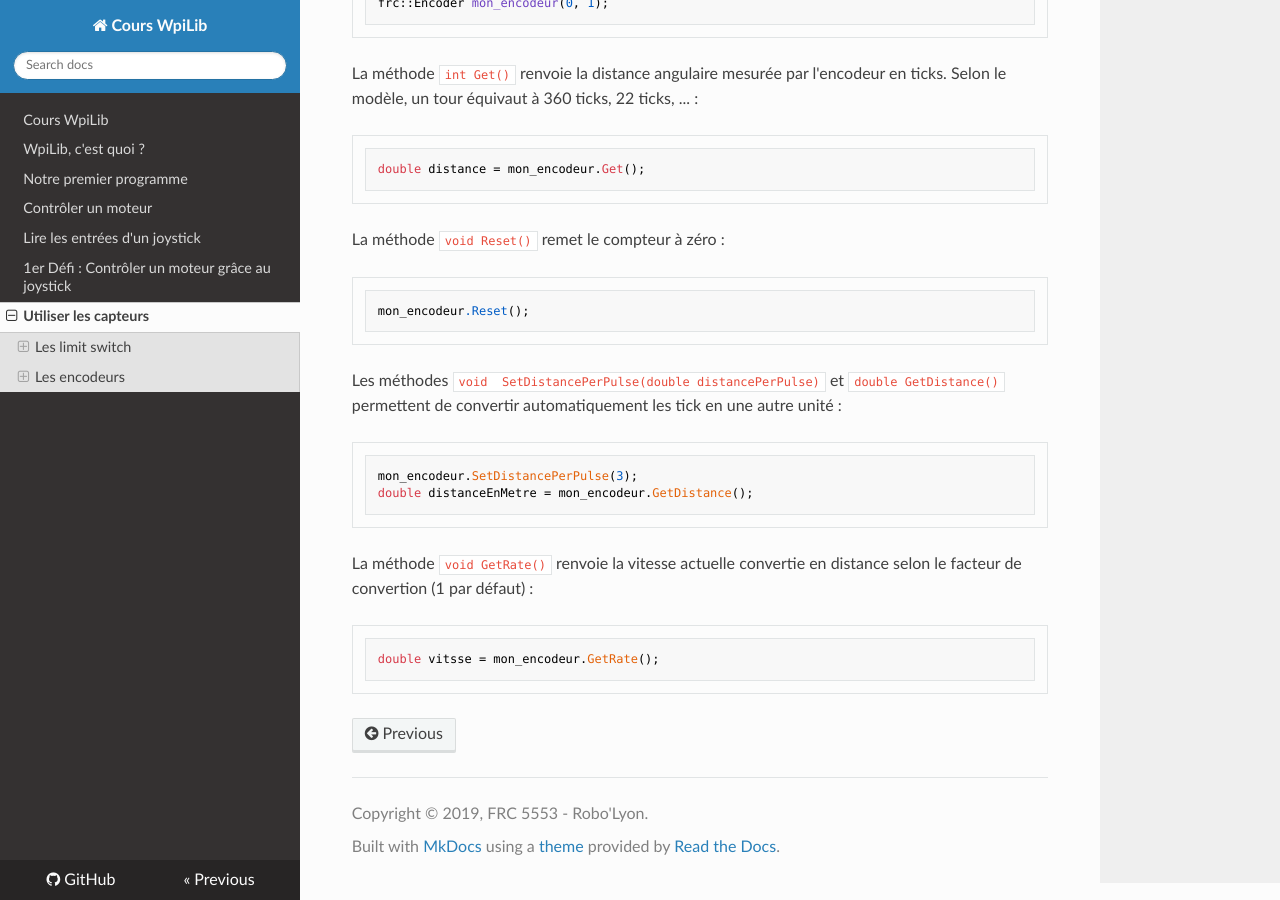
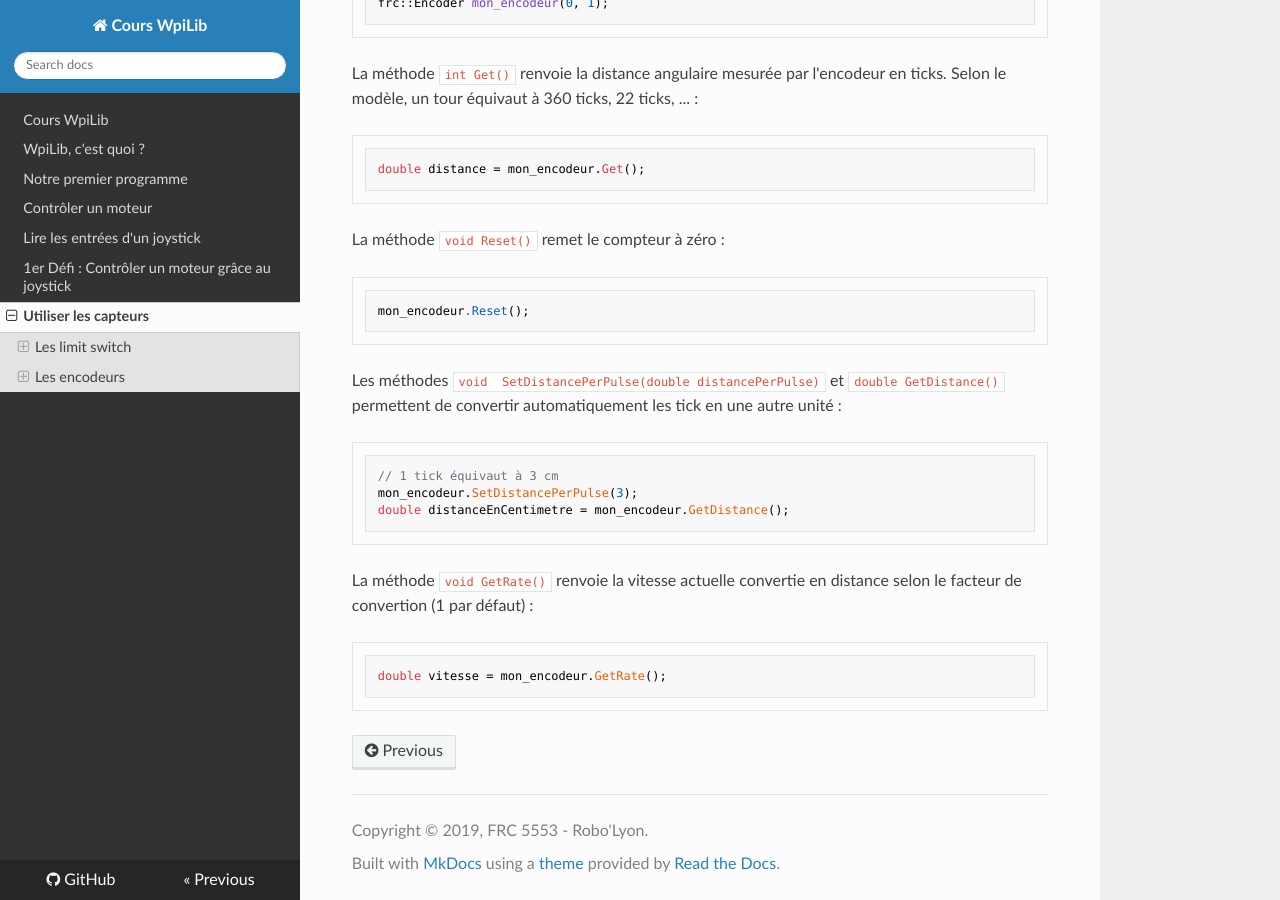
Before and after one commit to Team5553-RoboLyon/RoboLyon-Docs, an MkDocs documentation site: the page built from docs/6-Utiliser_Capteurs.md, in a window 1280 px wide and 900 px high, scrolled down 2308 px. Built offline with MkDocs 1.6.1, drawn with Linux system fonts in a browser that asks for light colours; nearby versions of some CDN libraries.

Commit message:
correction capteurs

````diff
--- a/docs/6-Utiliser_Capteurs.md
+++ b/docs/6-Utiliser_Capteurs.md
@@ -61,11 +61,12 @@ mon_encodeur.Reset();
 
 Les méthodes `void 	SetDistancePerPulse(double distancePerPulse)` et `double GetDistance()` permettent de convertir automatiquement les tick en une autre unité :
 ```c++
+// 1 tick équivaut à 3 cm
 mon_encodeur.SetDistancePerPulse(3);
-double distanceEnMetre = mon_encodeur.GetDistance();
+double distanceEnCentimetre = mon_encodeur.GetDistance();
 ```
 
 La méthode `void GetRate()` renvoie la vitesse actuelle convertie en distance selon le facteur de convertion (1 par défaut) :
 ```c++
-double vitsse = mon_encodeur.GetRate();
+double vitesse = mon_encodeur.GetRate();
 ```
````
